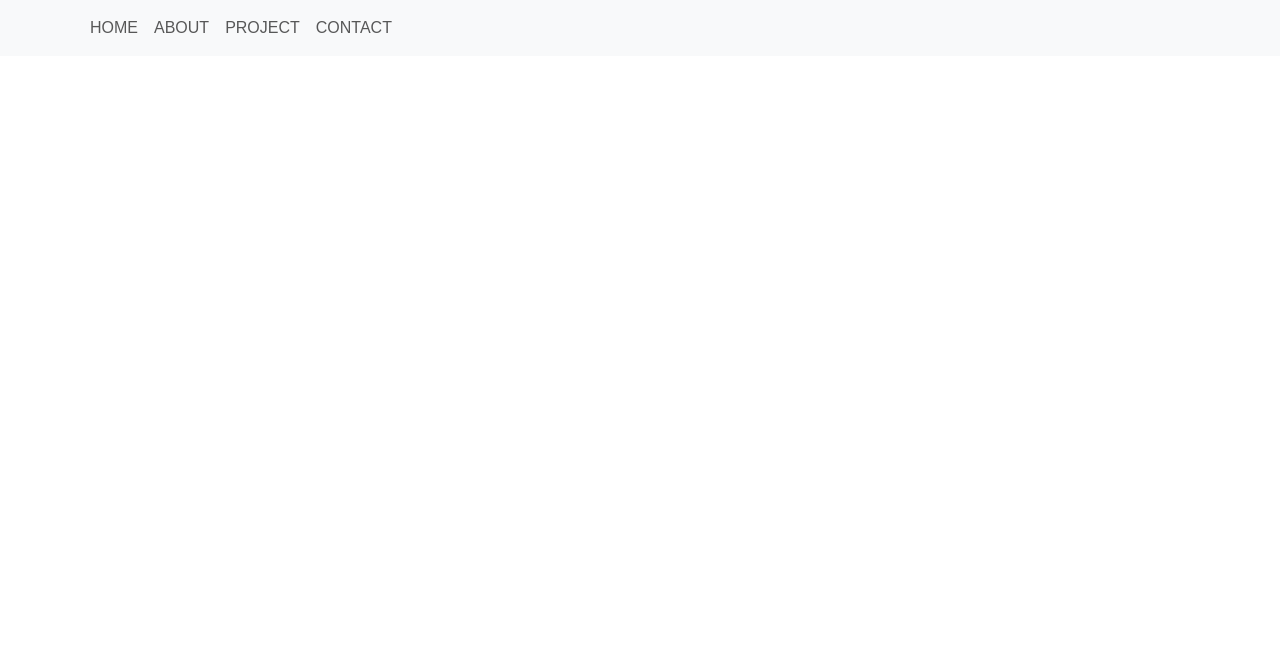
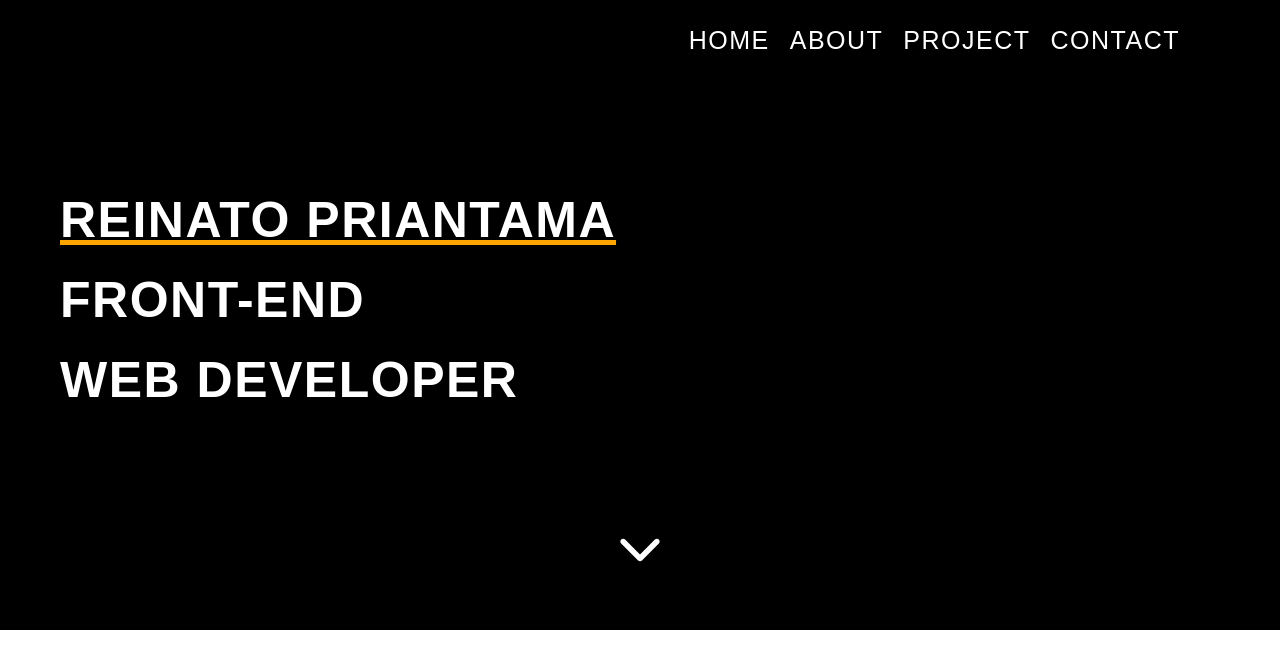
Before and after one commit to reipriantama/portfolio, a React (Create React App) app: page /landing-page in a window 1280 px wide. Shown: the top 668 px of the page. Built offline with nearby package versions, Linux system fonts and the light colour scheme.

Commit message:
feature: add navbar

```diff
--- a/src/App.css
+++ b/src/App.css
@@ -1,4 +1,5 @@
 * {
+  /* background: #000; */
   margin: 0;
   padding: 0;
   box-sizing: border-box;
@@ -6,9 +7,9 @@
 }
 
 body {
-  font-family: "Sen", Arial, sans-serif; /* Menggunakan 'Helvetica' sebagai contoh */
-  /* Atau gunakan font sans-serif lainnya */
-  /* Atur properti lainnya */
+  font-size: 32px;
+  font-family: "Sen", Arial, sans-serif;
   font-size: 16px;
-  /* Properti lainnya */
+  line-height: 1.6;
+  letter-spacing: 1.5px;
 }
--- a/src/components/Header/HeaderLanding.jsx
+++ b/src/components/Header/HeaderLanding.jsx
@@ -1,23 +1,97 @@
-import React from "react";
-import { Container, Nav, Navbar } from "react-bootstrap";
+import React, { useEffect, useState } from "react";
 import styles from "./HeaderLanding.module.css";
+import { IoIosArrowDown } from "react-icons/io";
 
 const HeaderLanding = () => {
+  const [text, setText] = useState("");
+  const name = "Reinato Priantama";
+  const speed = 150; // Kecepatan mengetik (ms)
+  const resetTime = 3000; // Waktu untuk reset teks (ms)
+
+  useEffect(() => {
+    let currentIndex = 0;
+    let typingInterval;
+
+    const startTyping = () => {
+      typingInterval = setInterval(() => {
+        if (currentIndex <= name.length) {
+          setText(name.substring(0, currentIndex));
+          currentIndex++;
+        } else {
+          clearInterval(typingInterval);
+          setTimeout(() => {
+            setText(""); // Reset teks setelah 3 detik
+            currentIndex = 0; // Reset indeks
+            startTyping(); // Mulai kembali mengetik
+          }, resetTime);
+        }
+      }, speed);
+    };
+
+    setTimeout(() => {
+      startTyping(); // Mulai efek pengetikan setelah komponen dimount
+    }, 0); // Menggunakan timeout 0 agar mulai setelah rendering pertama
+
+    return () => {
+      clearInterval(typingInterval);
+    };
+  }, [resetTime, speed, name]);
+
   return (
     <div>
-      <Navbar expand="lg" className="bg-body-tertiary">
-        <Container>
-          <Navbar.Toggle aria-controls="basic-navbar-nav" />
-          <Navbar.Collapse id="basic-navbar-nav">
-            <Nav className={`${styles.container} me-auto`}>
-              <Nav.Link href="#home">HOME</Nav.Link>
-              <Nav.Link href="#link">ABOUT</Nav.Link>
-              <Nav.Link href="#link">PROJECT</Nav.Link>
-              <Nav.Link href="#link">CONTACT</Nav.Link>
-            </Nav>
-          </Navbar.Collapse>
-        </Container>
-      </Navbar>
+      <div className={styles.wrapHeader}>
+        <div className={`${styles.navBar} ${styles.blackBackground}`}>
+          <div>
+            <a href="#home" className={styles.navLink}>
+              Home
+            </a>
+          </div>
+          <div>
+            <a href="#about" className={styles.navLink}>
+              About
+            </a>
+          </div>
+          <div>
+            <a href="#project" className={styles.navLink}>
+              Project
+            </a>
+          </div>
+          <div>
+            <a href="#contact" className={styles.navLink}>
+              Contact
+            </a>
+          </div>
+        </div>
+      </div>
+
+      <section id="home">
+        <div className={styles.wrapSection}>
+          <div className={styles.welcomeName}>
+            {text && (
+              <span
+                style={{
+                  textDecoration: "underline",
+                  textDecorationColor: "orange",
+                }}
+              >
+                {text}
+              </span>
+            )}
+            {!text && (
+              <>
+                <span>&nbsp;</span>
+                <span>&nbsp;</span>
+                <span>&nbsp;</span>
+              </>
+            )}
+            <div>Front-End</div>
+            <div>Web Developer</div>
+          </div>
+        </div>
+      </section>
+      <div className={styles.wrapIcon}>
+        <IoIosArrowDown className={styles.iconDecoration} />
+      </div>
     </div>
   );
 };
--- a/src/components/Header/HeaderLanding.module.css
+++ b/src/components/Header/HeaderLanding.module.css
@@ -0,0 +1,73 @@
+/* HeaderLanding.module.css */
+.wrapHeader {
+  margin: auto;
+}
+
+.navBar {
+  background-color: black;
+  color: white;
+
+  display: flex;
+  justify-content: flex-end;
+  padding-top: 20px;
+  padding-bottom: 120px;
+  padding-right: 100px;
+}
+
+.navLink {
+  color: white;
+  font-size: 25px;
+  margin-left: 20px;
+  position: relative;
+  text-decoration: none;
+  text-transform: uppercase; /* Mengubah teks menjadi huruf kapital */
+}
+
+.navLink::after {
+  content: "";
+  position: absolute;
+  bottom: -20px; /* Sesuaikan dengan jarak garis dari teks */
+  left: 0;
+  width: 0;
+  height: 2px; /* Sesuaikan dengan ketebalan garis yang diinginkan */
+  background-color: orange; /* Warna kuning */
+  transition: width 0.3s ease-in-out;
+}
+
+.navLink:hover::after {
+  width: 100%;
+}
+
+.wrapSection {
+  background-color: black;
+  padding-left: 60px;
+}
+
+.welcomeName {
+  color: white;
+  font-size: 50px;
+  font-weight: bold;
+  text-transform: uppercase;
+}
+
+.wrapIcon {
+  padding-top: 100px;
+  padding-bottom: 50px;
+
+  background-color: black;
+  color: white;
+  font-size: 60px;
+
+  display: flex;
+  align-items: center;
+  justify-content: center;
+}
+
+.iconDecoration {
+  cursor: pointer;
+}
+
+.iconDecoration:hover {
+    color: orange; /* Ubah warna sesuai yang diinginkan saat dihover */
+    /* Atau Anda bisa menambahkan efek lain seperti scale atau transisi di sini */
+  }
```
